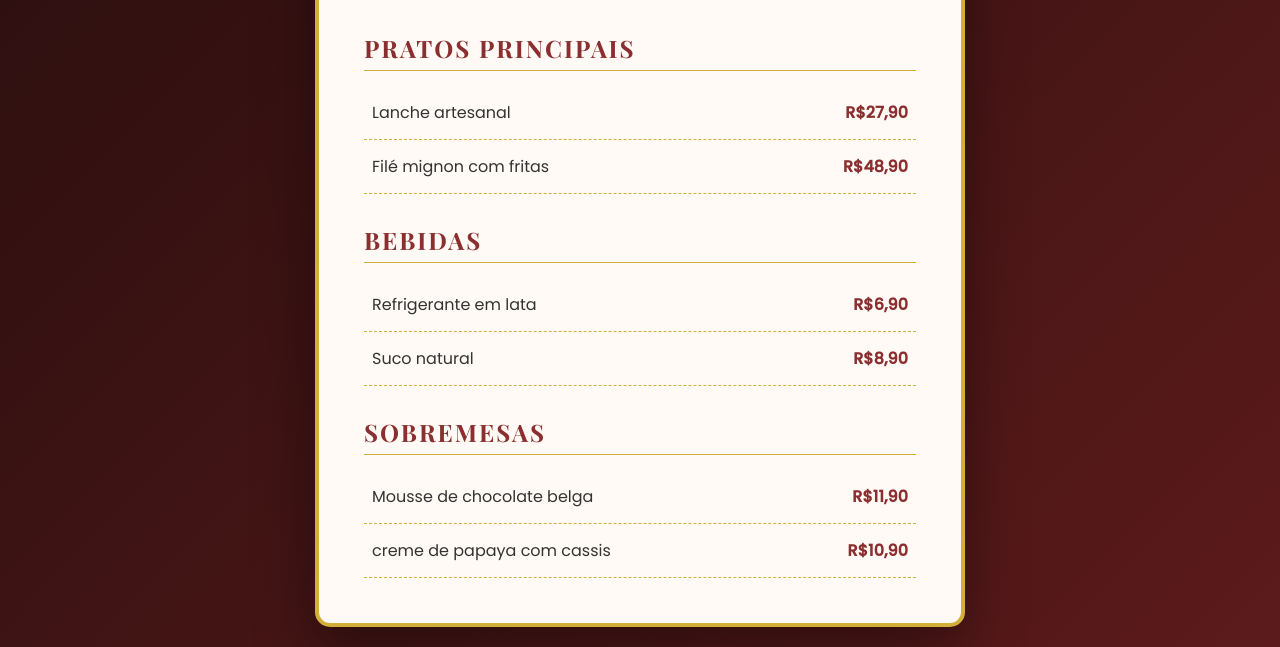
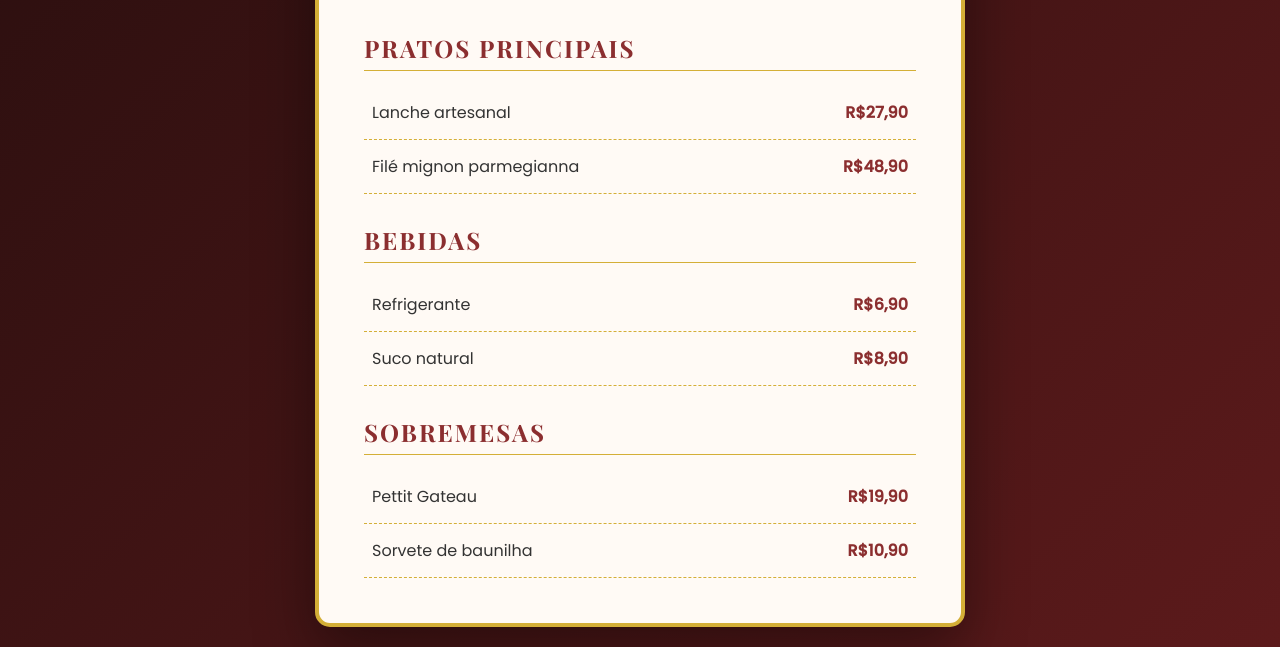
Before and after one commit to Danilo-Salgado27/Cardapio-de-restaurante, a plain HTML site: page index.html in a window 1280 px wide. Shown: the part 161-808 px from the top of the page. Drawn offline with nearby package versions, Linux system fonts and the light colour scheme.

Commit message:
Atualização de opções no HTML

```diff
--- a/index.html
+++ b/index.html
@@ -19,13 +19,13 @@
     </div>
 
     <div class="item">
-        <span> Filé mignon com fritas </span>
+        <span> Filé mignon parmegianna </span>
         <span> R$48,90</span>
     </div>
 
     <h2> Bebidas </h2>
     <div class="item">
-        <span> Refrigerante em lata </span>
+        <span> Refrigerante </span>
         <span> R$6,90</span>
     </div>
 
@@ -36,13 +36,13 @@
 
     <h2> Sobremesas </h2>
     <div class="item">
-        <span> Mousse de chocolate belga </span>
-        <span> R$11,90 </span>
+        <span> Pettit Gateau </span>
+        <span> R$19,90 </span>
     </div>
 
 
     <div class="item">
-        <span> creme de papaya com cassis </span>
+        <span> Sorvete de baunilha </span>
         <span> R$10,90</span>
     </div>
 
```
